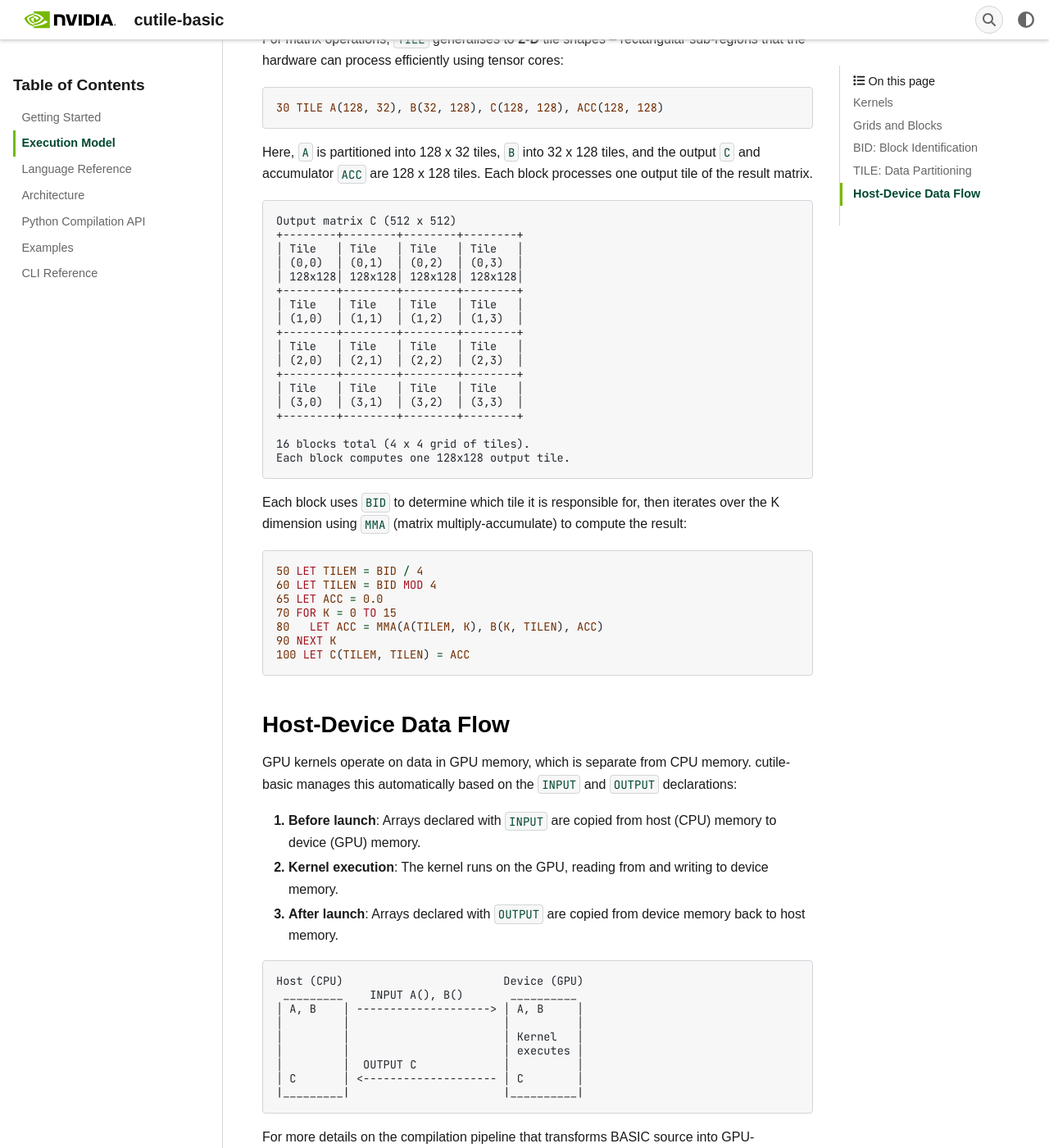
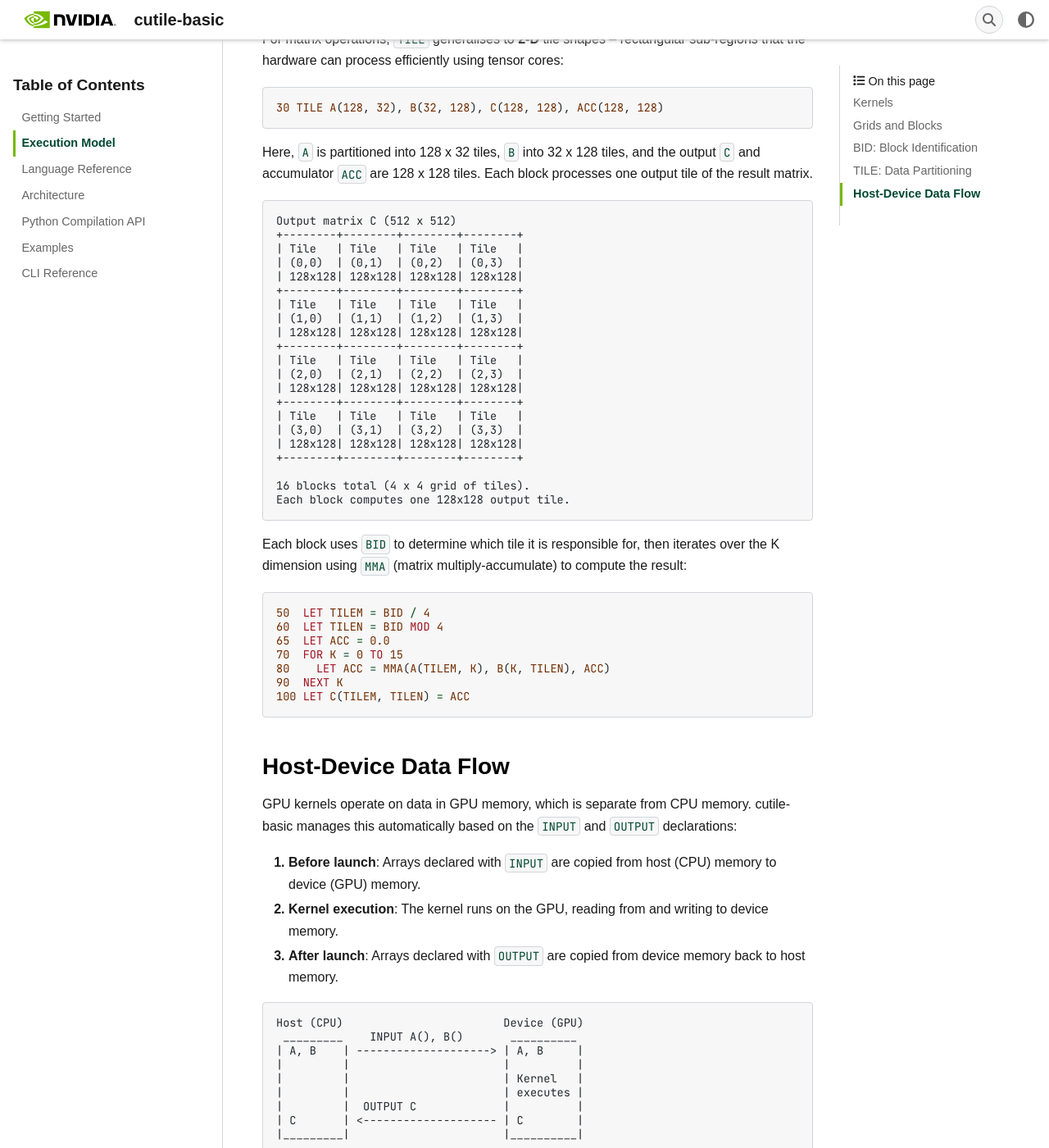
Before and after one commit to NVIDIA/cuda-tile, a Sphinx documentation site: the page built from docs/execution_model.rst, in a window 1280 px wide and 1400 px high, scrolled down 1779 px. Shown: the whole window at 82% size. Built offline with Sphinx 7.4.7, drawn with Linux system fonts in a browser that asks for light colours; some web fonts are replaced.

```diff
--- a/docs/execution_model.rst
+++ b/docs/execution_model.rst
@@ -98,18 +98,21 @@ processes one output tile of the result matrix.
 
    Output matrix C (512 x 512)
    +--------+--------+--------+--------+
-   │ Tile   │ Tile   │ Tile   │ Tile   │
-   │ (0,0)  │ (0,1)  │ (0,2)  │ (0,3)  │
-   │ 128x128│ 128x128│ 128x128│ 128x128│
+   | Tile   | Tile   | Tile   | Tile   |
+   | (0,0)  | (0,1)  | (0,2)  | (0,3)  |
+   | 128x128| 128x128| 128x128| 128x128|
    +--------+--------+--------+--------+
-   │ Tile   │ Tile   │ Tile   │ Tile   │
-   │ (1,0)  │ (1,1)  │ (1,2)  │ (1,3)  │
+   | Tile   | Tile   | Tile   | Tile   |
+   | (1,0)  | (1,1)  | (1,2)  | (1,3)  |
+   | 128x128| 128x128| 128x128| 128x128|
    +--------+--------+--------+--------+
-   │ Tile   │ Tile   │ Tile   │ Tile   │
-   │ (2,0)  │ (2,1)  │ (2,2)  │ (2,3)  │
+   | Tile   | Tile   | Tile   | Tile   |
+   | (2,0)  | (2,1)  | (2,2)  | (2,3)  |
+   | 128x128| 128x128| 128x128| 128x128|
    +--------+--------+--------+--------+
-   │ Tile   │ Tile   │ Tile   │ Tile   │
-   │ (3,0)  │ (3,1)  │ (3,2)  │ (3,3)  │
+   | Tile   | Tile   | Tile   | Tile   |
+   | (3,0)  | (3,1)  | (3,2)  | (3,3)  |
+   | 128x128| 128x128| 128x128| 128x128|
    +--------+--------+--------+--------+
 
    16 blocks total (4 x 4 grid of tiles).
@@ -121,12 +124,12 @@ compute the result:
 
 .. code-block:: basic
 
-   50 LET TILEM = BID / 4
-   60 LET TILEN = BID MOD 4
-   65 LET ACC = 0.0
-   70 FOR K = 0 TO 15
-   80   LET ACC = MMA(A(TILEM, K), B(K, TILEN), ACC)
-   90 NEXT K
+   50  LET TILEM = BID / 4
+   60  LET TILEN = BID MOD 4
+   65  LET ACC = 0.0
+   70  FOR K = 0 TO 15
+   80    LET ACC = MMA(A(TILEM, K), B(K, TILEN), ACC)
+   90  NEXT K
    100 LET C(TILEM, TILEN) = ACC
 
 Host-Device Data Flow
@@ -147,12 +150,12 @@ declarations:
 
    Host (CPU)                        Device (GPU)
     _________    INPUT A(), B()       __________
-   │ A, B    │ --------------------> │ A, B     │
-   │         │                       │          │
-   │         │                       │ Kernel   │
-   │         │                       │ executes │
-   │         │  OUTPUT C             │          │
-   │ C       │ <-------------------- │ C        │
+   | A, B    | --------------------> | A, B     |
+   |         |                       |          |
+   |         |                       | Kernel   |
+   |         |                       | executes |
+   |         |  OUTPUT C             |          |
+   | C       | <-------------------- | C        |
    |_________|                       |__________|
 
 For more details on the compilation pipeline that transforms BASIC source into
```
Also changed, not shown: docs/architecture.rst (+18 -18 lines), docs/language_reference.rst (+11 -11 lines), 2 other files.
